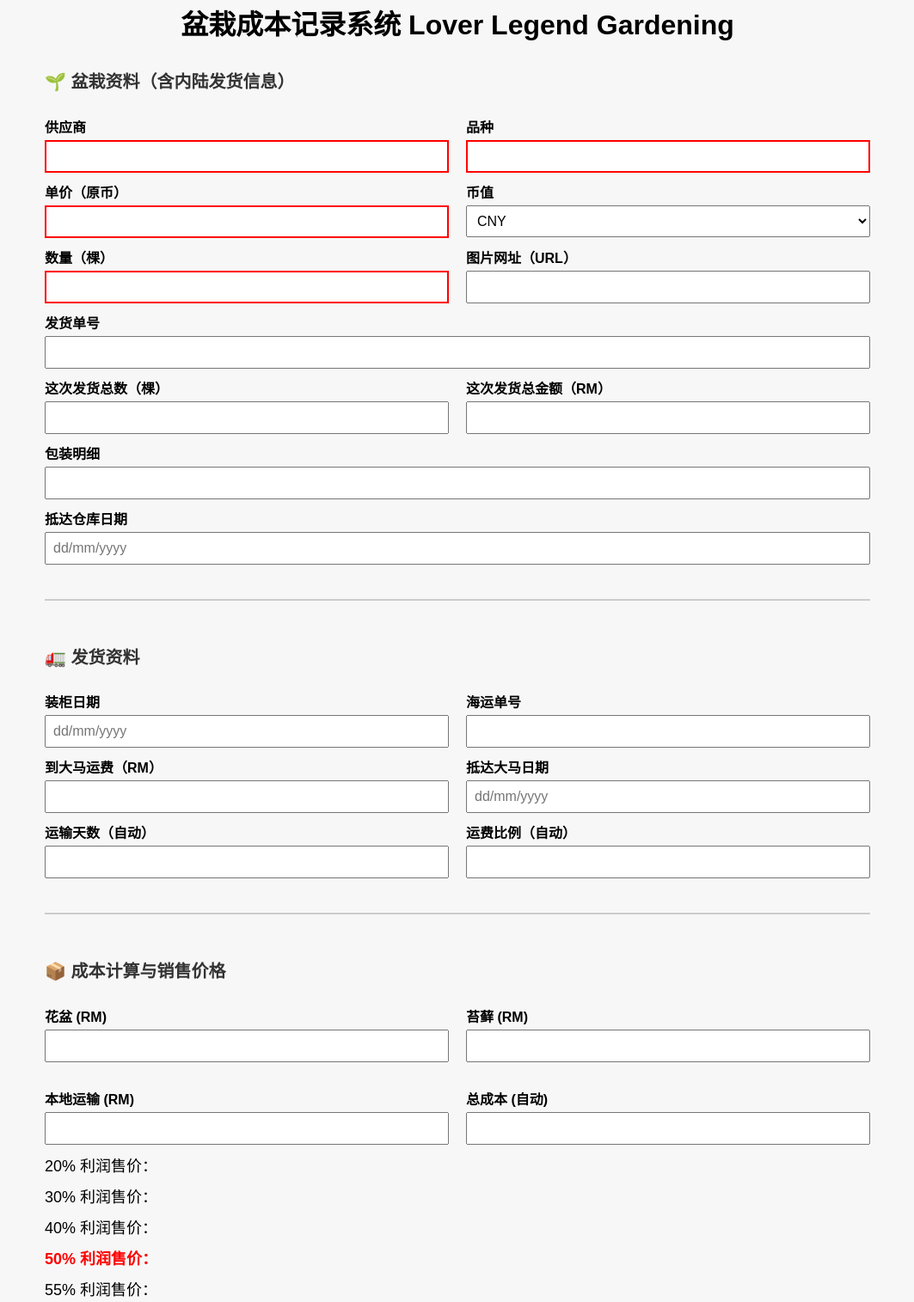
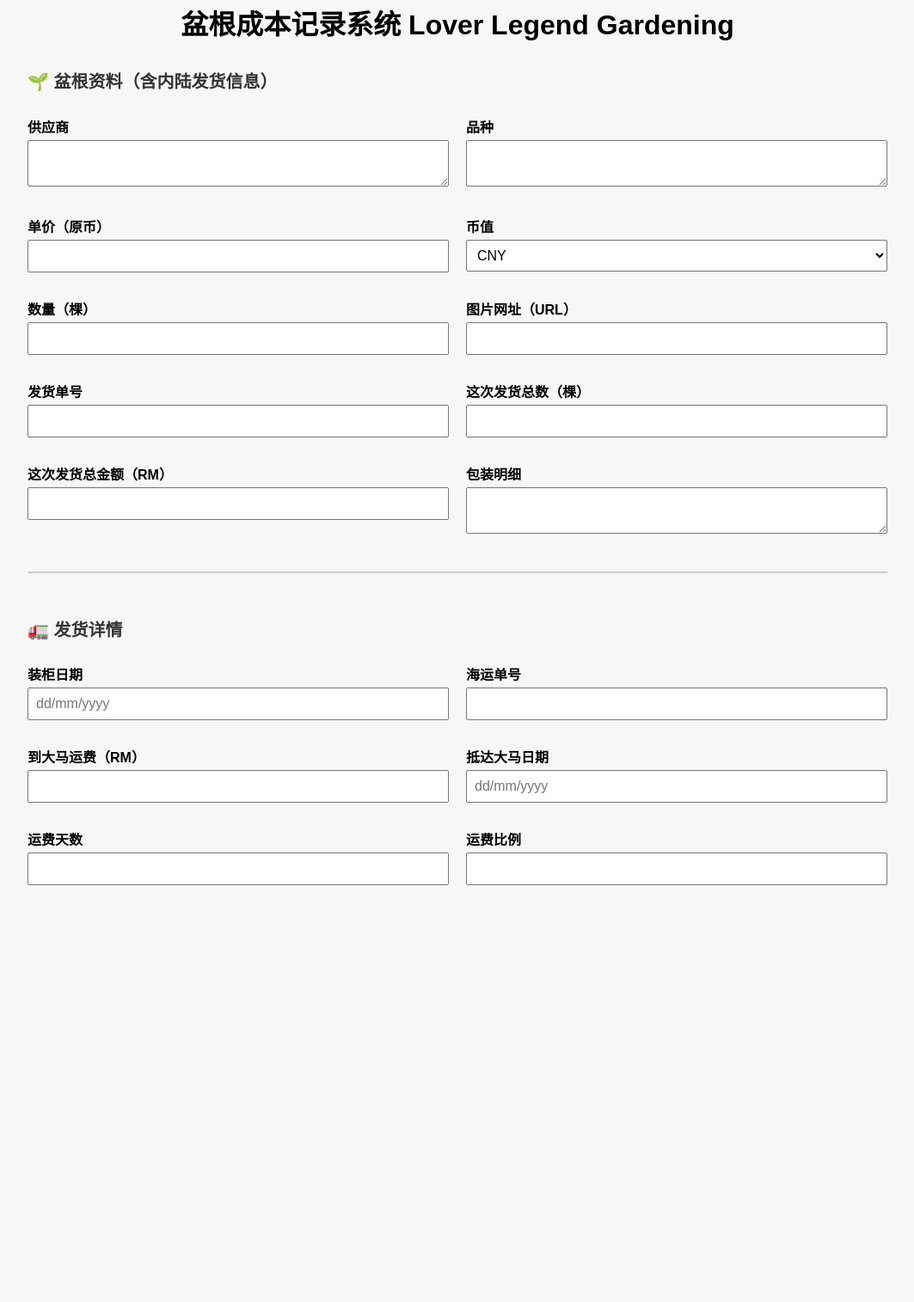
Before and after one commit to Alexliew829/bonsai-cost-tracker, a plain HTML site: page public/index.html in a window 1280 px wide. Shown: the part 77-1592 px from the top of the page at 86% size, without its empty margins (108-1171 px from the left). After the commit the page ends 1147 px from the top, so only its background shows below. Drawn offline with Linux system fonts and the light colour scheme.

Commit message:
Update index.html

```diff
--- a/public/index.html
+++ b/public/index.html
@@ -2,14 +2,14 @@
 <html lang="zh">
 <head>
   <meta charset="UTF-8">
-  <meta name="viewport" content="width=device-width, initial-scale=1.0" />
-  <title>盆栽成本记录系统 Lover Legend Gardening</title>
+  <meta name="viewport" content="width=device-width, initial-scale=1.0">
+  <title>盆根成本记录系统 Lover Legend Gardening</title>
   <style>
     body {
       font-family: sans-serif;
       background-color: #f7f7f7;
       padding: 0 20px 40px;
-      max-width: 960px;
+      max-width: 1000px;
       margin: auto;
     }
     h1 {
@@ -26,14 +26,16 @@
       margin: 10px 0 4px;
       font-weight: bold;
     }
-    input, select {
+    input, select, textarea {
       width: 100%;
       padding: 8px;
       font-size: 16px;
       box-sizing: border-box;
     }
-    input:invalid {
-      border: 2px solid red;
+    .two-cols {
+      display: grid;
+      grid-template-columns: 1fr 1fr;
+      gap: 20px;
     }
     .section {
       margin-top: 40px;
@@ -42,22 +44,14 @@
     }
     .logo {
       display: block;
-      margin: 10px auto;
-      max-height: 60px;
+      margin: 0 auto 10px;
+      max-height: 70px;
     }
-    .link-input {
+    a {
       word-break: break-all;
+      color: blue;
     }
-    .grid-2 {
-      display: grid;
-      grid-template-columns: 1fr 1fr;
-      gap: 20px;
-    }
-    .price-box {
-      font-size: 18px;
-      margin-top: 10px;
-    }
-    .price-box.red {
+    .bold-red {
       color: red;
       font-weight: bold;
     }
@@ -65,24 +59,21 @@
 </head>
 <body>
   <img class="logo" src="/logo.png" alt="logo" />
-  <h1>盆栽成本记录系统 Lover Legend Gardening</h1>
-
-  <h2>🌱 盆栽资料（含内陆发货信息）</h2>
+  <h1>盆根成本记录系统 Lover Legend Gardening</h1>
+  <h2>🌱 盆根资料（含内陆发货信息）</h2>
   <form>
-    <div class="grid-2">
+    <div class="two-cols">
       <div>
         <label>供应商</label>
-        <input type="text" required>
+        <textarea required></textarea>
       </div>
       <div>
         <label>品种</label>
-        <input type="text" required>
+        <textarea required></textarea>
       </div>
-    </div>
-    <div class="grid-2">
       <div>
         <label>单价（原币）</label>
-        <input type="number" step="0.01" required onblur="formatCurrency(this)" id="unitPrice">
+        <input type="text" onblur="formatCurrency(this)" required>
       </div>
       <div>
         <label>币值</label>
@@ -93,97 +84,60 @@
           <option>IDR</option>
         </select>
       </div>
-    </div>
-    <div class="grid-2">
       <div>
         <label>数量（棵）</label>
-        <input type="number" required id="qty">
+        <input type="text" onblur="formatCurrency(this)" required>
       </div>
       <div>
         <label>图片网址（URL）</label>
-        <input type="url" class="link-input" onchange="updateLink(this)">
-        <div id="urlPreview"></div>
+        <a id="imageLink" href="#" target="_blank"></a>
+        <input type="url" oninput="updateLink(this)">
       </div>
-    </div>
-    <label>发货单号</label>
-    <input type="text">
-
-    <div class="grid-2">
+      <div>
+        <label>发货单号</label>
+        <input type="text">
+      </div>
       <div>
         <label>这次发货总数（棵）</label>
-        <input type="number">
+        <input type="text" readonly>
       </div>
       <div>
         <label>这次发货总金额（RM）</label>
-        <input type="text" onblur="formatCurrency(this)" id="originalCost">
+        <input type="text" readonly>
+      </div>
+      <div>
+        <label>包装明细</label>
+        <textarea></textarea>
       </div>
     </div>
-
-    <label>包装明细</label>
-    <input type="text">
-
-    <label>抵达仓库日期</label>
-    <input type="text" placeholder="dd/mm/yyyy" oninput="formatDate(this)">
-
     <div class="section">
-      <h2>🚛 发货资料</h2>
-      <div class="grid-2">
+      <h2>🚛 发货详情</h2>
+      <div class="two-cols">
         <div>
           <label>装柜日期</label>
-          <input type="text" placeholder="dd/mm/yyyy" id="shipDate" oninput="formatDate(this); calcDays()">
+          <input type="text" id="shipDate" placeholder="dd/mm/yyyy" oninput="formatDate(this); calcDays()">
         </div>
         <div>
           <label>海运单号</label>
           <input type="text">
         </div>
-      </div>
-      <div class="grid-2">
         <div>
           <label>到大马运费（RM）</label>
-          <input type="number" step="0.01" id="shippingCost" onblur="formatCurrency(this); calcRatio()">
+          <input type="text" id="shippingCost" onblur="formatCurrency(this); calcRatio()">
         </div>
         <div>
           <label>抵达大马日期</label>
-          <input type="text" placeholder="dd/mm/yyyy" id="arriveDate" oninput="formatDate(this); calcDays()">
+          <input type="text" id="arriveDate" placeholder="dd/mm/yyyy" oninput="formatDate(this); calcDays()">
         </div>
-      </div>
-      <div class="grid-2">
         <div>
-          <label>运输天数（自动）</label>
+          <label>运费天数</label>
           <input type="text" id="daysResult" readonly>
         </div>
         <div>
-          <label>运费比例（自动）</label>
+          <label>运费比例</label>
           <input type="text" id="ratioResult" readonly>
         </div>
       </div>
-    </div>
-
-    <div class="section">
-      <h2>📦 成本计算与销售价格</h2>
-      <div class="grid-2">
-        <div>
-          <label>花盆 (RM)</label>
-          <input type="number" step="0.01" id="potCost" oninput="calcTotalCost()">
-        </div>
-        <div>
-          <label>苔藓 (RM)</label>
-          <input type="number" step="0.01" id="mossCost" oninput="calcTotalCost()">
-        </div>
-        <div>
-          <label>本地运输 (RM)</label>
-          <input type="number" step="0.01" id="localCost" oninput="calcTotalCost()">
-        </div>
-        <div>
-          <label>总成本 (自动)</label>
-          <input type="text" id="totalCost" readonly>
-        </div>
-      </div>
-      <div class="price-box">20% 利润售价：<span id="price20"></span></div>
-      <div class="price-box">30% 利润售价：<span id="price30"></span></div>
-      <div class="price-box">40% 利润售价：<span id="price40"></span></div>
-      <div class="price-box red">50% 利润售价：<span id="price50"></span></div>
-      <div class="price-box">55% 利润售价：<span id="price55"></span></div>
     </div>
   </form>
 
@@ -193,14 +147,16 @@
       if (!isNaN(val)) {
         input.value = val.toLocaleString('en-MY', { minimumFractionDigits: 2 });
       }
-      calcTotalCost();
     }
 
     function updateLink(input) {
-      const div = document.getElementById('urlPreview');
-      div.innerHTML = '';
+      const link = document.getElementById('imageLink');
       if (input.value.startsWith('http')) {
-        div.innerHTML = `<a href="${input.value}" target="_blank">点击查看图片</a>`;
+        link.href = input.value;
+        link.textContent = input.value;
+      } else {
+        link.textContent = '';
+        link.href = '#';
       }
     }
 
@@ -219,41 +175,30 @@
       const ship = document.getElementById('shipDate').value;
       const arrive = document.getElementById('arriveDate').value;
       const out = document.getElementById('daysResult');
-      if (/\d{2}\/\d{2}\/\d{4}/.test(ship) && /\d{2}\/\d{2}\/\d{4}/.test(arrive)) {
+
+      if (ship.match(/\d{2}\/\d{2}\/\d{4}/) && arrive.match(/\d{2}\/\d{2}\/\d{4}/)) {
         const [ds, ms, ys] = ship.split('/');
         const [da, ma, ya] = arrive.split('/');
         const start = new Date(`${ys}-${ms}-${ds}`);
         const end = new Date(`${ya}-${ma}-${da}`);
         const diff = Math.round((end - start) / (1000 * 60 * 60 * 24));
         if (!isNaN(diff)) out.value = diff + ' 天';
-        else out.value = '';
+      } else {
+        out.value = '';
       }
     }
 
     function calcRatio() {
-      const cost = parseFloat(document.getElementById('shippingCost').value.replace(/,/g, ''));
-      const qty = parseFloat(document.getElementById('qty').value);
+      const costInput = document.getElementById('shippingCost');
+      const cost = parseFloat(costInput.value.replace(/,/g, ''));
+      const qty = 1; // placeholder: replace with actual quantity input
       const out = document.getElementById('ratioResult');
-      if (!isNaN(cost) && !isNaN(qty) && qty > 0) {
+      if (!isNaN(cost) && qty > 0) {
         out.value = (cost / qty).toFixed(2);
       } else {
         out.value = '';
       }
     }
-
-    function calcTotalCost() {
-      const orig = parseFloat((document.getElementById('originalCost').value || '').replace(/,/g, '')) || 0;
-      const pot = parseFloat(document.getElementById('potCost').value) || 0;
-      const moss = parseFloat(document.getElementById('mossCost').value) || 0;
-      const local = parseFloat(document.getElementById('localCost').value) || 0;
-      const total = orig + pot + moss + local;
-      document.getElementById('totalCost').value = total.toFixed(2);
-      document.getElementById('price20').innerText = (total * 1.26 * 1.12).toFixed(2);
-      document.getElementById('price30').innerText = (total * 1.43 * 1.12).toFixed(2);
-      document.getElementById('price40').innerText = (total * 1.67 * 1.12).toFixed(2);
-      document.getElementById('price50').innerText = (total * 2.0 * 1.12).toFixed(2);
-      document.getElementById('price55').innerText = (total * 2.23 * 1.12).toFixed(2);
-    }
   </script>
 </body>
 </html>
```
